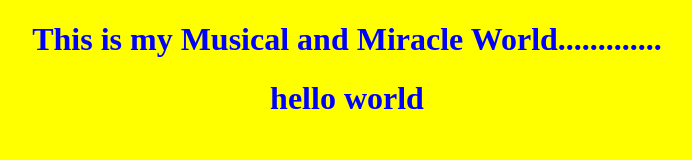
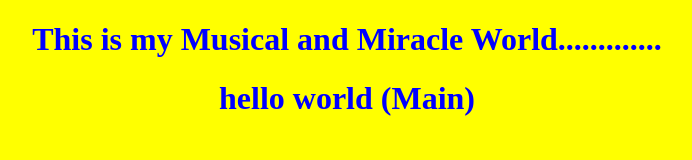
Before and after one commit to abhi5-art/sample, a plain HTML site: page index.html in a window 1280 px wide. Shown: the whole page, without its empty margins (293-985 px from the left). Drawn offline with Linux system fonts and the light colour scheme.

Commit message:
conflict

```diff
--- a/index.html
+++ b/index.html
@@ -16,7 +16,7 @@
 </head>
 <body>
     <h1>This is my Musical and Miracle World.............</h1>
-    <h1>hello world</h1>
+    <h1>hello world  (Main)</h1>
 
 </body>
 </html>
```
